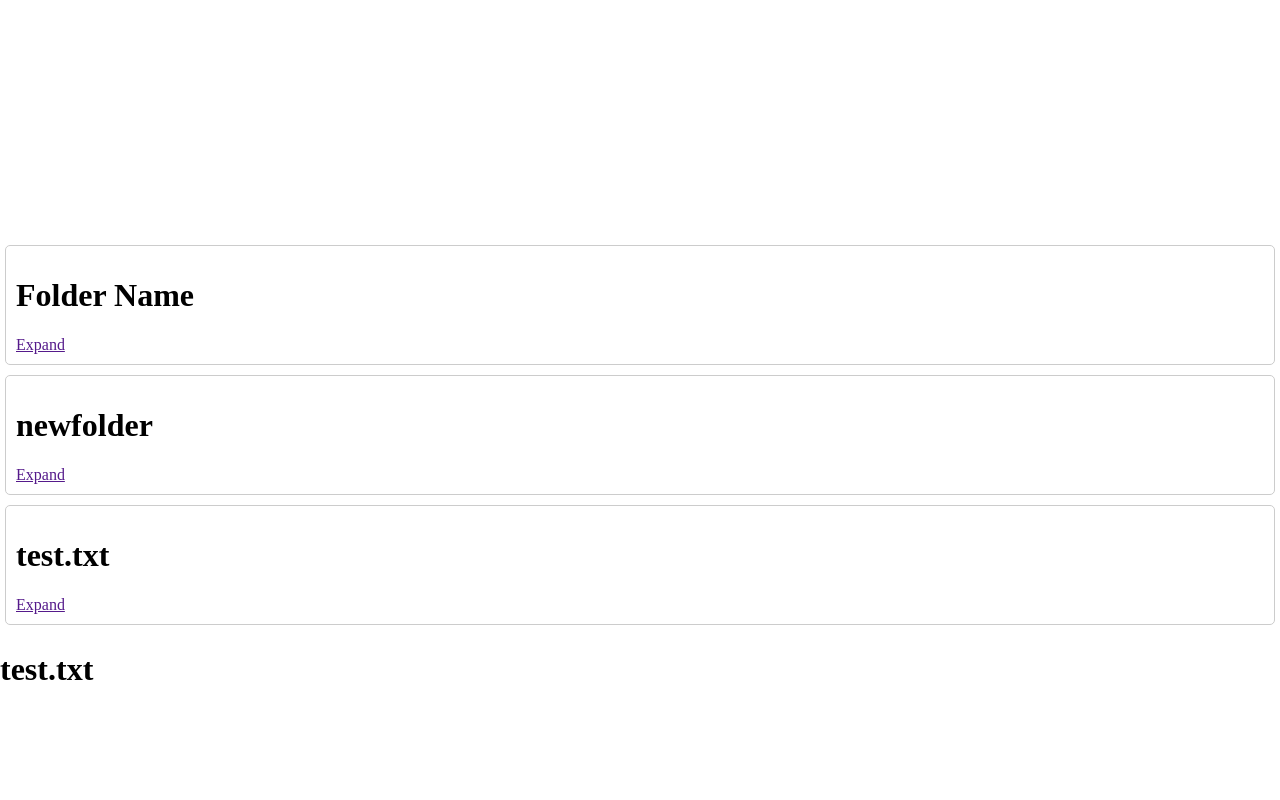
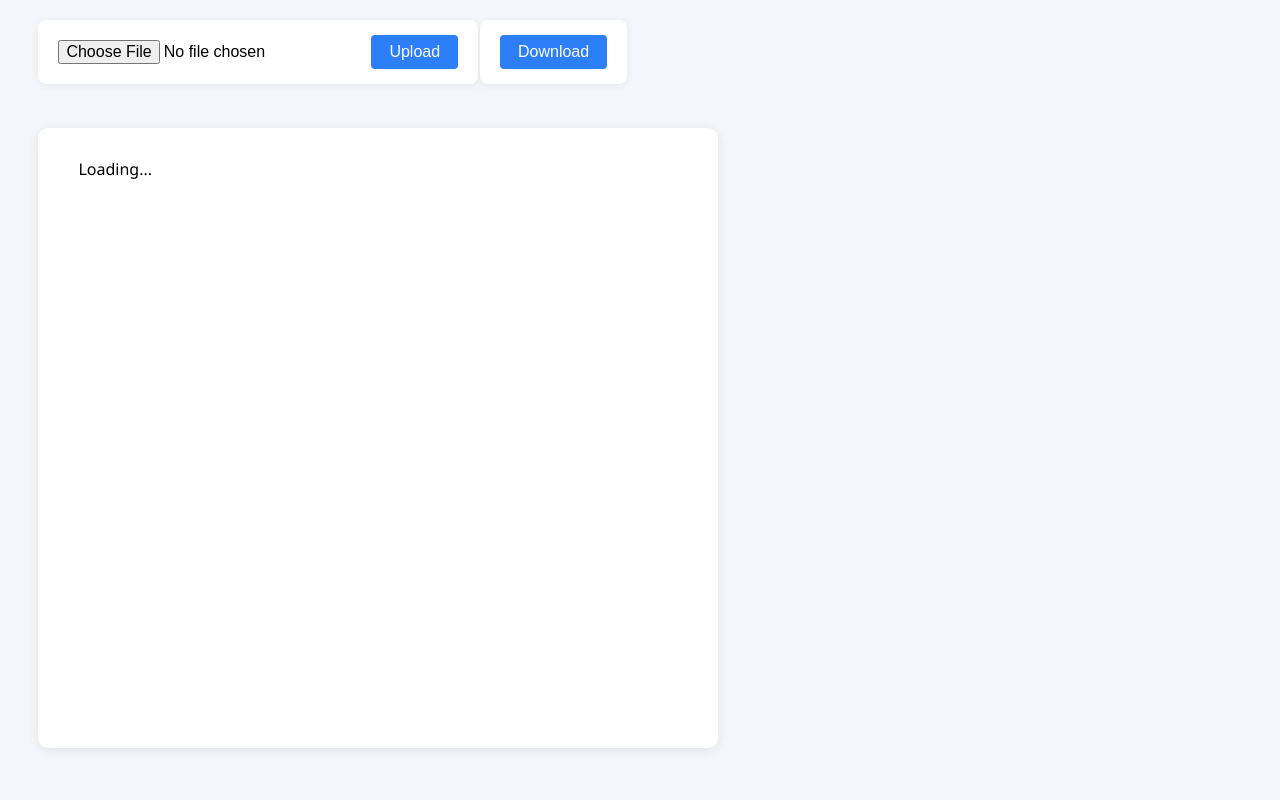
Before and after one commit to awsome-webdev/openCloud, a Flask app: template templates/index.html in a window 1280 px wide. Run offline with Flask 3, Linux system fonts and the light colour scheme; the template is opened without the code that fills it, so the values that code supplies are empty.

Commit message:
-moved some buttons around to make the ui better -added a download button -added authentication to every endpoint and to the main page

```diff
--- a/app.py
+++ b/app.py
@@ -1,27 +1,121 @@
-from flask import Flask, render_template, jsonify
+from flask import Flask, render_template, jsonify, request, send_from_directory, redirect, url_for, send_file, session
 import os
-import json
+from werkzeug.utils import secure_filename
+import io
+import zipfile
+from functools import wraps
+with open(f'{os.getcwd()}/users.txt', 'r') as f:
+    file = f.read()
+    print(file)
+
+USERS = {}
+for line in file.splitlines():
+    username, password = line.split(':')
+    USERS[username] = password
 
 app = Flask(__name__)
+app.secret_key = 'rythehi'  # Set a strong secret key!
+UPLOAD_FOLDER = os.path.join(os.getcwd(), 'root')
+app.config['UPLOAD_FOLDER'] = UPLOAD_FOLDER
 
+# Helper to scan a directory and return its immediate contents
 def scan_dir(path):
-    def build_tree(current_path):
-        tree = {}
-        for entry in os.listdir(current_path):
-            full_path = os.path.join(current_path, entry)
+    tree = {}
+    try:
+        for entry in os.listdir(path):
+            full_path = os.path.join(path, entry)
             if os.path.isdir(full_path):
-                tree[entry] = build_tree(full_path)
+                tree[entry] = {}
             else:
                 tree[entry] = None
-        return tree
+    except Exception as e:
+        pass  # Optionally log error
+    return tree
 
-    return build_tree(path)
+def login_required(f):
+    @wraps(f)
+    def decorated_function(*args, **kwargs):
+        if 'user' not in session:
+            return redirect(url_for('home'))
+        return f(*args, **kwargs)
+    return decorated_function
+
 @app.route('/')
 def home():
+    return render_template('login.html')
+@app.route('/app')
+@login_required
+def app_home():
     return render_template('index.html')
 @app.route('/tree')
+@login_required
 def tree():
-    return jsonify(scan_dir(f"{os.getcwd()}/root/"))
+    rel_path = request.args.get('path', '').strip('/')
+    abs_path = os.path.join(app.config['UPLOAD_FOLDER'], rel_path) if rel_path else app.config['UPLOAD_FOLDER']
+    if not os.path.commonpath([os.path.abspath(abs_path), app.config['UPLOAD_FOLDER']]) == app.config['UPLOAD_FOLDER']:
+        return jsonify({})  # Prevent directory traversal
+    return jsonify(scan_dir(abs_path))
+
+@app.route('/upload', methods=['POST'])
+@login_required
+def upload():
+    rel_path = request.args.get('path', '').strip('/')
+    upload_dir = os.path.join(app.config['UPLOAD_FOLDER'], rel_path) if rel_path else app.config['UPLOAD_FOLDER']
+    if not os.path.exists(upload_dir):
+        os.makedirs(upload_dir)
+    if 'file' not in request.files:
+        return 'No file part', 400
+    file = request.files['file']
+    if file.filename == '':
+        return 'No selected file', 400
+    filename = secure_filename(file.filename)
+    file.save(os.path.join(upload_dir, filename))
+    return 'File uploaded', 200
+
+@app.route('/download')
+@login_required
+def download():
+    rel_path = request.args.get('path', '').strip('/')
+    if not rel_path:
+        return 'No file specified', 400
+    abs_path = os.path.join(app.config['UPLOAD_FOLDER'], rel_path)
+    if not os.path.commonpath([os.path.abspath(abs_path), app.config['UPLOAD_FOLDER']]) == app.config['UPLOAD_FOLDER']:
+        return 'Invalid path', 400
+    if os.path.isfile(abs_path):
+        dir_name = os.path.dirname(abs_path)
+        file_name = os.path.basename(abs_path)
+        return send_from_directory(directory=dir_name, path=file_name, as_attachment=True)
+    elif os.path.isdir(abs_path):
+        # Zip the folder in memory
+        zip_buffer = io.BytesIO()
+        with zipfile.ZipFile(zip_buffer, 'w', zipfile.ZIP_DEFLATED) as zipf:
+            for root, dirs, files in os.walk(abs_path):
+                for file in files:
+                    file_path = os.path.join(root, file)
+                    arcname = os.path.relpath(file_path, os.path.dirname(abs_path))
+                    zipf.write(file_path, arcname)
+        zip_buffer.seek(0)
+        zip_filename = os.path.basename(abs_path.rstrip('/\\')) + '.zip'
+        return send_file(zip_buffer, mimetype='application/zip', as_attachment=True, download_name=zip_filename)
+    else:
+        return 'File or folder not found', 404
+
+@app.route('/login', methods=['GET', 'POST'])
+def login():
+    if request.method == 'POST':
+        username = request.form.get('username')
+        password = request.form.get('password')
+        if username in USERS and USERS[username] == password:
+            session['user'] = username
+            return redirect(url_for('app_home'))
+        else:
+            return render_template('login.html', error='Invalid credentials')
+    return render_template('login.html')
+
+@app.route('/logout')
+def logout():
+    session.pop('user', None)
+    return redirect(url_for('home'))
 
 if __name__ == '__main__':
     app.run(debug=True, port=8080)
--- /dev/null
+++ b/root/push-not/app.py
@@ -0,0 +1,66 @@
+import json
+import os
+from flask import Flask, request, jsonify
+from pywebpush import webpush, WebPushException
+from flask_cors import CORS
+import logging as log
+app = Flask(__name__)
+CORS(app)
+SUBSCRIPTIONS_FILE = "/home/awsome-webdev/push-not/subscriptions.json"
+log.basicConfig(level=log.DEBUG, format='%(asctime)s - %(levelname)s - %(message)s', filename='app.log')
+VAPID_PRIVATE_KEY = "GbzP3OyCfdPJeoH-rSvZJCLFmgE_DBrmResPlRaRKNc"
+VAPID_PUBLIC_KEY = "BA3eAq3SaAlTG9RtMoZUpIGrJS2cFrb3tyqrNxZy3opAmefJVLzOzCydxwp1rTXn5yuUDqZRRtw6LQlEOFn2mOI"
+app.logger.info(f"Starting push-not")
+# Load subscriptions from file (or empty dict if not exist)
+def load_subscriptions():
+    if os.path.exists(SUBSCRIPTIONS_FILE):
+        with open(SUBSCRIPTIONS_FILE, "r") as f:
+            return json.load(f)
+    return {}
+
+# Save subscriptions to file
+def save_subscriptions(subscriptions):
+    with open(SUBSCRIPTIONS_FILE, "w") as f:
+        json.dump(subscriptions, f, indent=2)
+
+user_subscriptions = load_subscriptions()
+
+@app.route("/subscribe/<username>", methods=["POST"])
+def subscribe(username):
+    subscription = request.get_json()
+    user_subscriptions[username] = subscription
+    save_subscriptions(user_subscriptions)
+    return jsonify({"success": True}), 201
+    app.logger.info(f"User {username} subscribed")
+
+
+@app.route("/notify/<username>", methods=["POST"])
+def notify(username):
+    json = request.json
+    message = json['message']
+    app.logger.info(f"Message received: {message}")
+    subscription = user_subscriptions.get(username)
+    if not subscription:
+        app.logger.warning(f"User {username} not subscribed")
+        return jsonify({"error": "User not subscribed"}), 404
+    try:
+        webpush(
+            subscription_info=subscription,
+            data=message,
+            vapid_private_key=VAPID_PRIVATE_KEY,
+            vapid_claims={"sub": "mailto:admin@yourdomain.com"},
+            ttl=60,  # Time-to-Live in seconds (e.g., 60 seconds)
+            headers={"Urgency": "high"}  # Set urgency to high
+        )
+        app.logger.info(f"Notification sent to {username} with high urgency")
+        return jsonify({"success": True})
+    except WebPushException as ex:
+        app.logger.error(f"Failed to send notification to {username}: {str(ex)}")
+        return jsonify({"error": str(ex)}), 500
+
+@app.route("/public_key", methods=["GET"])
+def public_key():
+    return jsonify({"vapidPublicKey": VAPID_PUBLIC_KEY})
+
+if __name__ == "__main__":
+    app.run(debug=True, port="38677")
--- a/static/script.js
+++ b/static/script.js
@@ -1,21 +1,78 @@
-async function getfiles() {
-    return fetch("http://127.0.0.1:8080/tree")
-        .then(response => response.json());
+let currentPath = "";
+let pathStack = [];
+
+async function getfiles(path = "") {
+    const response = await fetch("http://127.0.0.1:8080/tree" + (path ? `?path=${encodeURIComponent(path)}` : ""));
+    return await response.json();
+}
+
+function createExplorerElement(tree, path = "") {
+    const container = document.createElement("ul");
+    for (const key in tree) {
+        const value = tree[key];
+        const fullPath = path ? `${path}/${key}` : key;
+        const li = document.createElement("li");
+        if (value === null) {
+            // File
+            li.innerHTML = `📄 ${key}`;
+        } else {
+            // Folder
+            li.innerHTML = `<span class="folder-link" style="cursor:pointer;color:#2d7ff9;">📁 ${key}</span>`;
+            li.querySelector(".folder-link").onclick = () => {
+                pathStack.push(currentPath);
+                currentPath = fullPath;
+                displayFiles();
+            };
+        }
+        container.appendChild(li);
+    }
+    return container;
 }
 function displayFiles() {
-    getfiles().then(files => {
-        Object.keys(files).forEach(key => {
-                const folder = document.createElement("div");
-                folder.classList.add("folder");
-                folder.innerHTML = `<h1>${key}</h1><label><a href="" onclick="expandFolder(this)">Expand</a></label>`;
-                document.getElementById("folder-parent").appendChild(folder);
-                if (files[key] === null) {
-                    const file = document.createElement("div");
-                    file.classList.add("file");
-                    file.innerHTML = `<h1>${key}</h1>`;
-                    document.getElementById("folder-parent").appendChild(file);
-            }
-        });
+    const parent = document.getElementById("folder-parent");
+    parent.innerHTML = "Loading...";
+    getfiles(currentPath).then(tree => {
+        parent.innerHTML = "";
+        if (currentPath) {
+            const backBtn = document.createElement("button");
+            backBtn.textContent = "⬅ Back";
+            backBtn.className = "back-btn";
+            backBtn.onclick = () => {
+                currentPath = pathStack.pop() || "";
+                displayFiles();
+            };
+            parent.appendChild(backBtn);
+        }
+        parent.appendChild(createExplorerElement(tree, currentPath));
     });
 }
+
 displayFiles();
+
+// File upload
+const uploadForm = document.getElementById("upload-form");
+uploadForm.addEventListener("submit", async function(e) {
+    e.preventDefault();
+    const fileInput = document.getElementById("file-input");
+    if (!fileInput.files.length) return;
+    const formData = new FormData();
+    formData.append("file", fileInput.files[0]);
+    const res = await fetch("/upload", {
+        method: "POST",
+        body: formData
+    });
+    if (res.ok) {
+        alert("Upload successful!");
+        displayFiles();
+    } else {
+        alert("Upload failed.");
+    }
+});
+
+// Download file
+function downloadFile(path) {
+    window.location.href = `/download?path=${path}`;
+}
+function downloadPath() {
+    window.location.href = `/download?path=${currentPath}`;
+}
--- a/static/style.css
+++ b/static/style.css
@@ -1,18 +1,144 @@
+body {
+    font-family: 'Segoe UI', Arial, sans-serif;
+    background: #f4f6fb;
+    margin: 0;
+    padding: 0;
+}
+
+h1 {
+    text-align: center;
+    color: #2d3a4b;
+    margin-top: 30px;
+}
+
+#upload-form {
+    position: absolute;
+    left: 3vw;
+    display: flex;
+    justify-content: center;
+    align-items: center;
+    gap: 10px;
+    margin: 20px auto 30px auto;
+    padding: 15px 20px;
+    background: #fff;
+    border-radius: 8px;
+    box-shadow: 0 2px 8px rgba(0,0,0,0.06);
+    max-width: 400px;
+}
+
+#upload-form input[type="file"] {
+    font-size: 1em;
+}
+
+#upload-form button {
+    background: #2d7ff9;
+    color: #fff;
+    border: none;
+    border-radius: 4px;
+    padding: 8px 18px;
+    font-size: 1em;
+    cursor: pointer;
+    transition: background 0.2s;
+}
+#upload-form button:hover {
+    background: #1a5fc2;
+}
+button {
+    background: #2d7ff9;
+    color: #fff;
+    border: none;
+    border-radius: 4px;
+    padding: 8px 18px;
+    font-size: 1em;
+    cursor: pointer;
+    transition: background 0.2s;
+}
+
 #folder-parent {
     position: absolute;
     display: grid;
     border: none;
-    top: 30vh;
-    left: 0px;
+    top: 16vh;
+    left: 3vw;
     width: 100vw;
     height: 70vh;
     overflow: auto;
     grid-template-columns: 1fr;
     grid-template-rows: repeat(20, 1fr);
+    background: #fff;
+    margin: 0 auto 40px auto;
+    padding: 30px 40px;
+    border-radius: 10px;
+    box-shadow: 0 2px 12px rgba(0,0,0,0.08);
+    max-width: 600px;
+    min-height: 200px;
 }
+
 .folder {
     border: 1px solid #ccc;
     padding: 10px;
     margin: 5px;
     border-radius: 5px;
+    font-weight: 600;
+    color: #1a5fc2;
 }
+
+ul {
+    list-style: none;
+    padding-left: 20px;
+}
+
+li {
+    margin: 8px 0;
+    font-size: 1.08em;
+    color: #2d3a4b;
+    display: flex;
+    align-items: center;
+}
+
+li button {
+    margin-left: 12px;
+    background: #e3e9f7;
+    color: #2d7ff9;
+    border: none;
+    border-radius: 4px;
+    padding: 3px 10px;
+    font-size: 0.95em;
+    cursor: pointer;
+    transition: background 0.2s;
+}
+li button:hover {
+    background: #d0dbf7;
+}
+button:hover {
+    background: #1a5fc2;
+    color: #fff;
+}
+#download {
+    transition: background 0.2s;
+}
+#download-parent {
+    position: absolute;
+    left: 37.5vw;
+    display: flex;
+    justify-content: center;
+    align-items: center;
+    gap: 10px;
+    margin: 20px auto 30px auto;
+    padding: 15px 20px;
+    background: #fff;
+    border-radius: 8px;
+    box-shadow: 0 2px 8px rgba(0,0,0,0.06);
+    max-width: 400px;
+}
+@media (max-width: 700px) {
+    #folder-parent {
+        padding: 15px 5vw;
+        max-width: 98vw;
+    }
+    #upload-form {
+        max-width: 98vw;
+        flex-direction: column;
+        gap: 8px;
+    }
+}
--- a/templates/index.html
+++ b/templates/index.html
@@ -4,11 +4,17 @@
         <title>File Server</title>
     </head>
     <body>
+        <form id="upload-form" enctype="multipart/form-data">
+            <input type="file" id="file-input" name="file">
+            <button type="submit">Upload</button>
+        </form>
+        <div id="download-parent">
+            <button id="download" type="submit" onclick="downloadPath()">Download</button>
+        </div>
         <div id="folder-parent">
-            <div class="folder" onclick="displayFiles()">
-                <h1>Folder Name</h1><label><a href="" onclick="">Expand</a></label>
-            </div>
+            <!-- File/folder tree will be rendered here -->
         </div>
+        <div id="download-link" style="display:none;"></div>
     </body>
 </html>
 <script src="{{url_for('static', filename='script.js')}}"></script>
--- /dev/null
+++ b/users.txt
@@ -0,0 +1 @@
+admin:admin
```
Also changed, not shown: root/push-not/keys.py (added, +9 -0 lines), root/push-not/subscriptions.json (added, +77 -0 lines), templates/login.html (added, +70 -0 lines), 1 other file.
